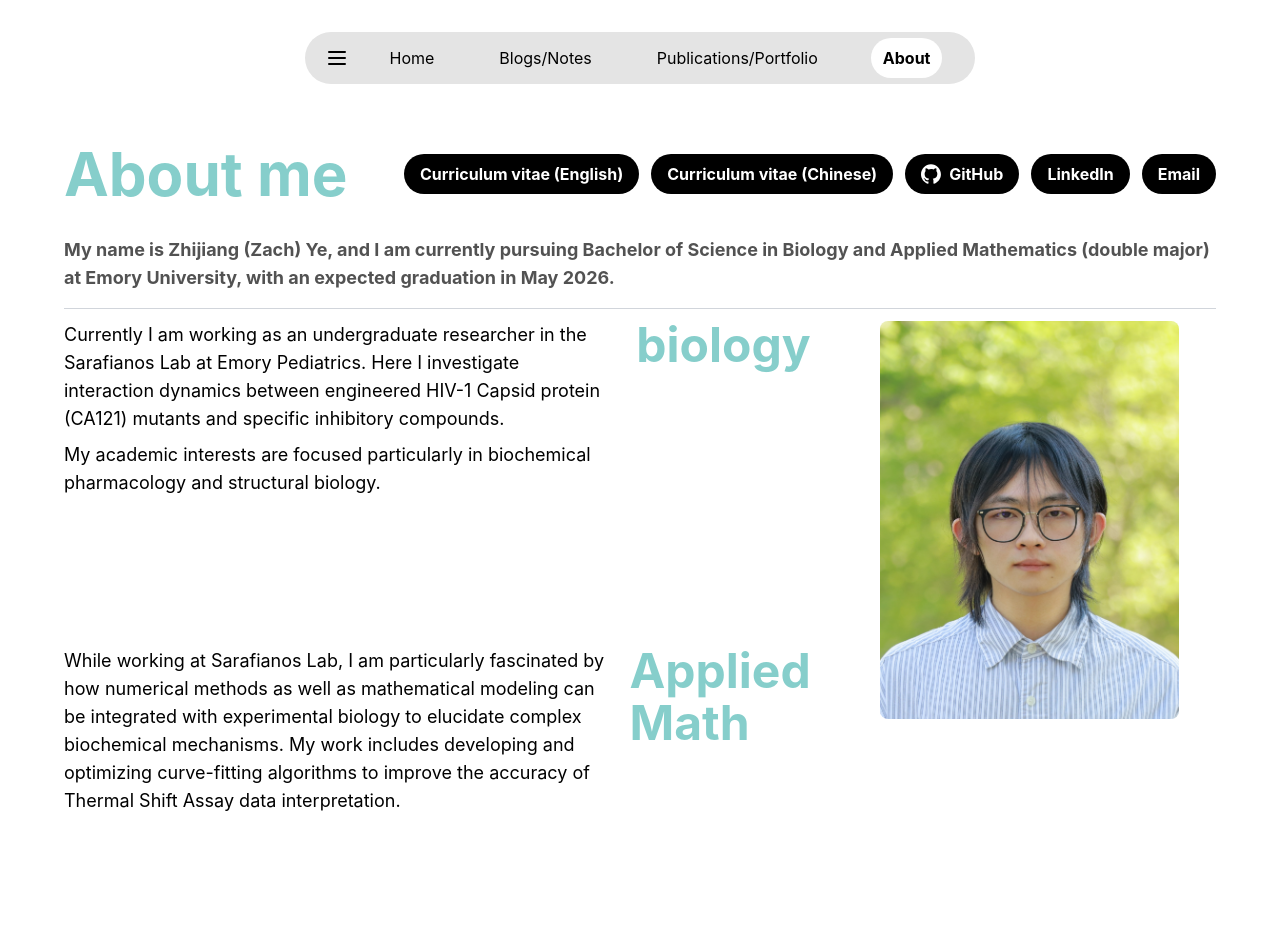
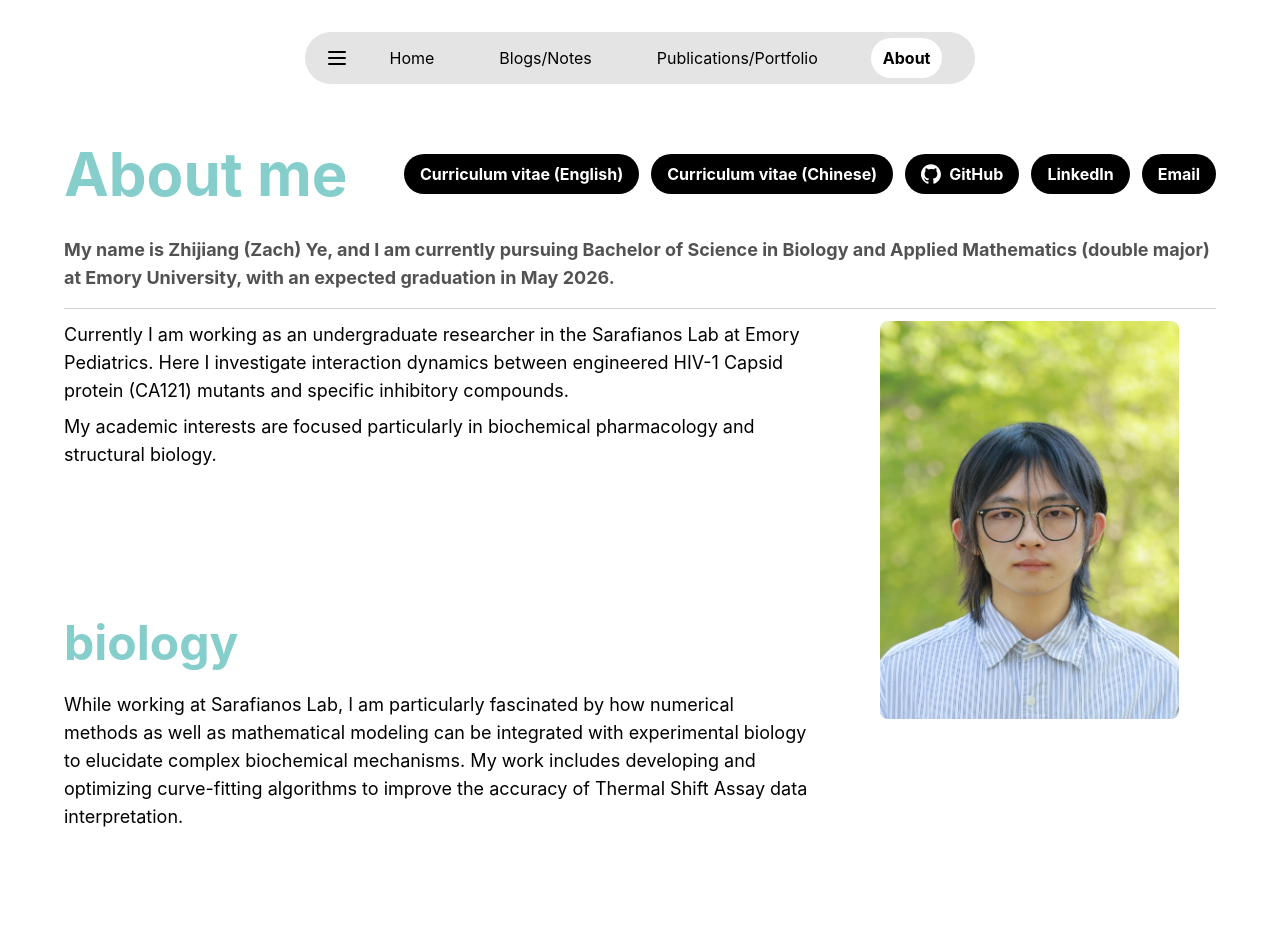
Before and after one commit to Chloriiin/zzzzzachye.github.io, a Next.js app: page /about in a window 1280 px wide. Shown: the top 952 px of the page. Before the commit the page ends 911 px from the top, so only its background shows below. Built offline with nearby package versions, Linux system fonts and the light colour scheme.

Commit message:
Adjust About page: subtitle positions, 150px vertical spacing, image size, Image props

```diff
--- a/src/app/about/page.tsx
+++ b/src/app/about/page.tsx
@@ -74,9 +74,9 @@ export default function About() {
           <hr className="w-full border-gray-300 my-2" />
 
           <div className="w-full flex flex-col md:flex-row gap-8 mt-1 px-2 sm:px-0">
-            <div className="md:w-2/3 flex flex-col">
-              <div className="flex flex-col sm:flex-row">
-                <div className="flex-grow sm:pr-6">
+            <div className="md:w-2/3 flex flex-col gap-6">
+              <div className="flex flex-col">
+                <div className="flex-grow mb-[150px]">
                   <p className="text-lg text-black mb-2">
                     Currently I am working as an undergraduate researcher in the Sarafianos Lab at Emory Pediatrics. Here I investigate interaction dynamics between engineered HIV-1 Capsid protein (CA121) mutants and specific inhibitory compounds.
                   </p>
@@ -84,18 +84,18 @@ export default function About() {
                     My academic interests are focused particularly in biochemical pharmacology and structural biology.
                   </p>
                 </div>
-                <div className="flex-shrink-0 flex sm:items-start justify-start mt-2 sm:mt-0">
+                <div className="flex-shrink-0 flex items-start justify-start">
                   <h2 className="text-5xl font-bold text-[#86CECB] whitespace-nowrap">biology</h2>
                 </div>
               </div>
 
-              <div className="flex flex-col sm:flex-row mt-[150px]">
-                <div className="flex-grow sm:pr-6">
+              <div className="flex flex-col">
+                <div className="flex-grow mb-[150px]">
                   <p className="text-lg text-black">
                     While working at Sarafianos Lab, I am particularly fascinated by how numerical methods as well as mathematical modeling can be integrated with experimental biology to elucidate complex biochemical mechanisms. My work includes developing and optimizing curve-fitting algorithms to improve the accuracy of Thermal Shift Assay data interpretation.
                   </p>
                 </div>
-                <div className="flex-shrink-0 flex flex-col sm:items-start justify-start mt-2 sm:mt-0">
+                <div className="flex-shrink-0 flex flex-col items-start justify-start">
                   <h2 className="text-5xl font-bold text-[#86CECB] whitespace-nowrap">Applied</h2>
                   <h2 className="text-5xl font-bold text-[#86CECB] whitespace-nowrap mt-1">Math</h2>
                 </div>
@@ -103,14 +103,12 @@ export default function About() {
             </div>
 
             <div className="md:w-1/3 mt-4 md:mt-0">
-              <div className="relative w-4/5 mx-auto aspect-[3/4]">
+              <div className="relative w-4/5 mx-auto h-auto aspect-[3/4]">
                 <Image
                   src="/imgs/profile_trimmed.jpg"
                   alt="Zhijiang (Zach) Ye profile picture"
                   fill
-                  style={{ objectFit: 'cover' }}
-                  className="rounded-lg"
-                  sizes="(max-width: 768px) 100vw, (max-width: 1200px) 50vw, 33vw"
+                  className="rounded-lg object-cover"
                 />
               </div>
             </div>
```
